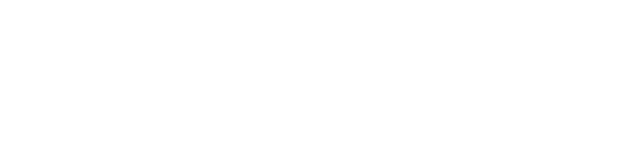
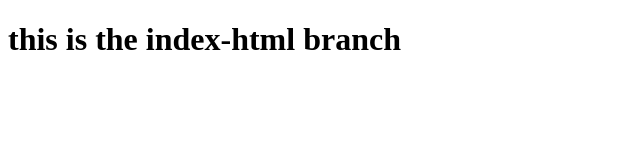
Before and after one commit to MusaGillani/remote, a plain HTML site: page index.html in a window 1280 px wide. Shown: the whole page, without its empty margins (0-640 px from the left). Drawn offline with Linux system fonts and the light colour scheme.

Commit message:
added h1 tag in html

```diff
--- a/index.html
+++ b/index.html
@@ -3,5 +3,5 @@
     <title>remote repo </title>
 </head>
 <body>
-
+   <h1> this is the index-html branch</h1>
 </body>
```
